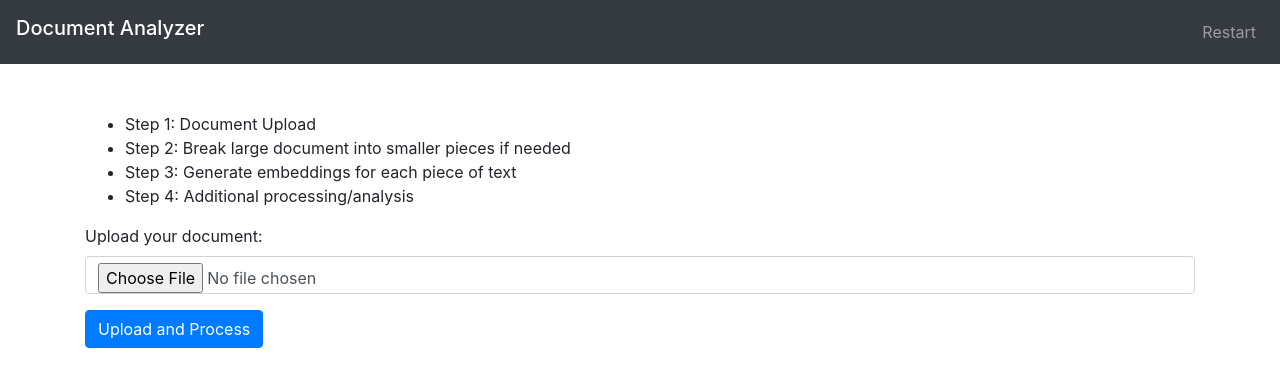
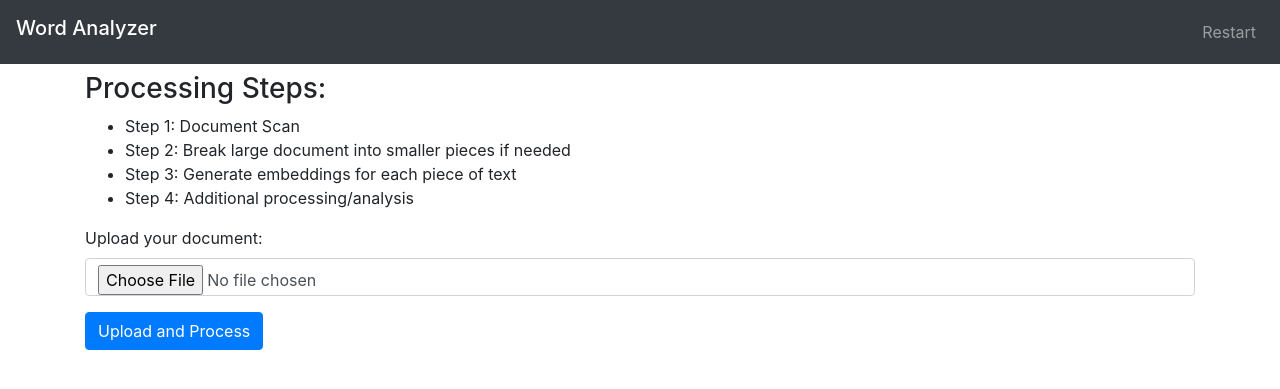
Before and after one commit to Sum1Solutions/ingestor-4-word, a Flask app: page / in a window 1280 px wide. Shown: the top 389 px of the page. Run offline with Flask 3, Linux system fonts and the light colour scheme; some libraries are stand-ins or nearby versions.

Commit message:
adjustments

```diff
--- a/templates/index.html
+++ b/templates/index.html
@@ -12,7 +12,7 @@
 
 <!-- Navbar at the top -->
 <nav class="navbar navbar-expand-lg navbar-dark bg-dark">
-    <h1 class="navbar-brand">Document Analyzer</h1>
+    <h1 class="navbar-brand">Word Analyzer</h1>
     <ul class="navbar-nav ml-auto">
         <!-- Restart button to refresh the page, reinitializing the upload form -->
         <li class="nav-item">
@@ -21,12 +21,11 @@
     </ul>
 </nav>
 
-<div class="container mt-5">
-
-
+<div class="container mt-2">
             <!-- Description of processing steps -->
+            <h3>Processing Steps:</h3>
             <ul>
-                <li>Step 1: Document Upload</li>
+                <li>Step 1: Document Scan</li>
                 <li>Step 2: Break large document into smaller pieces if needed</li>
                 <li>Step 3: Generate embeddings for each piece of text</li>
                 <li>Step 4: Additional processing/analysis</li>
```
Also changed, not shown: requirements.txt (+1 -47 lines), 1 other file.
